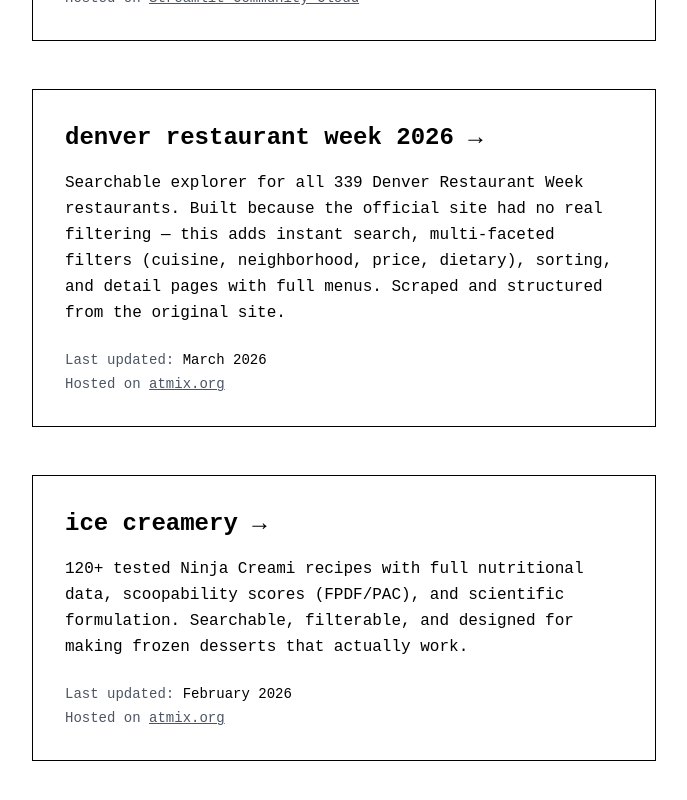
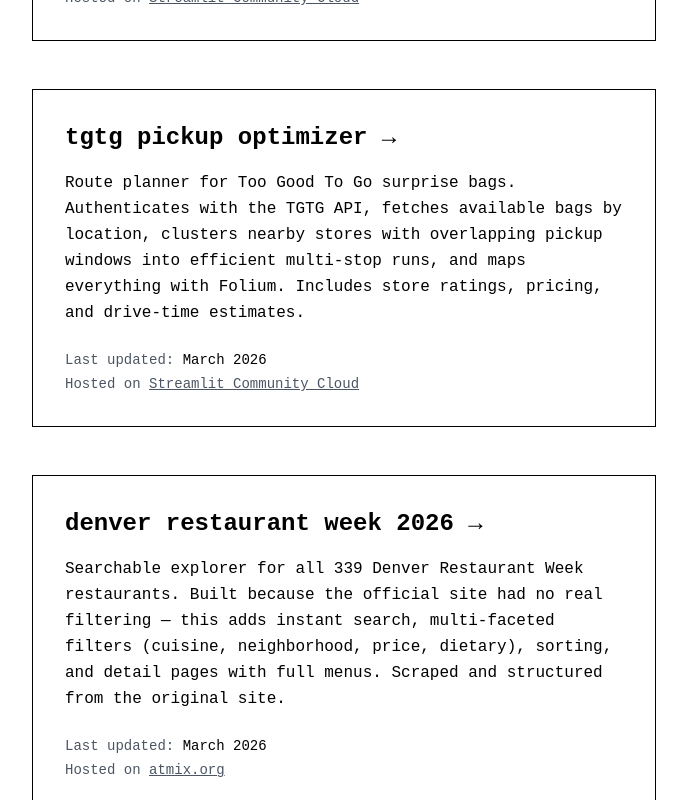
Before and after one commit to themattcohen/atmix, a React (Vite) app: page /projects in a window 1280 px wide. Shown: the part 640-1440 px from the top of the page, without its empty margins (296-983 px from the left). Built offline with nearby package versions, Linux system fonts and the light colour scheme.

Commit message:
feat(site): add TGTG pickup optimizer to projects page
Co-Authored-By: Claude Opus 4.6 (1M context) <noreply@anthropic.com>

```diff
--- a/src/pages/Projects.tsx
+++ b/src/pages/Projects.tsx
@@ -16,6 +16,15 @@ const projects: Project[] = [
       'Interactive audit workflow powered by AI. Upload financial documents, review analysis plans, approve findings, and generate comprehensive audit reports — all with human-in-the-loop approval gates at every step.',
     url: 'https://atmix-audit-engine.streamlit.app/',
     lastUpdated: 'February 2026',
+    host: 'Streamlit Community Cloud',
+    hostUrl: 'https://share.streamlit.io/',
+  },
+  {
+    title: 'tgtg pickup optimizer',
+    description:
+      'Route planner for Too Good To Go surprise bags. Authenticates with the TGTG API, fetches available bags by location, clusters nearby stores with overlapping pickup windows into efficient multi-stop runs, and maps everything with Folium. Includes store ratings, pricing, and drive-time estimates.',
+    url: 'https://tgtg-pickup-optimizer.streamlit.app/',
+    lastUpdated: 'March 2026',
     host: 'Streamlit Community Cloud',
     hostUrl: 'https://share.streamlit.io/',
   },
```
